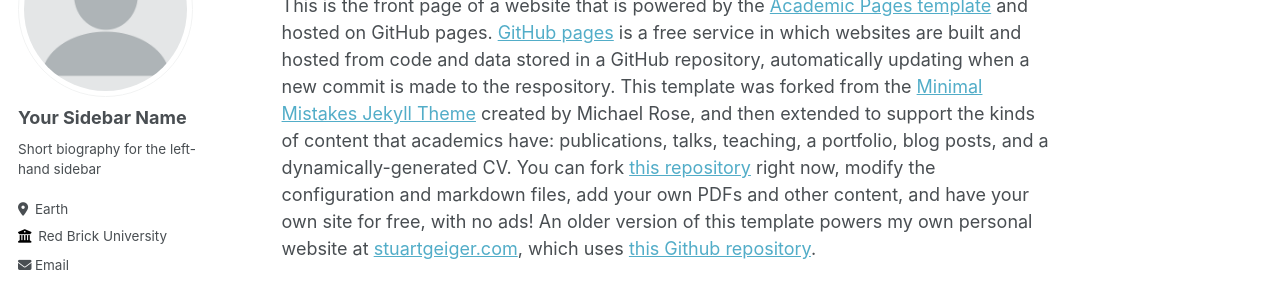
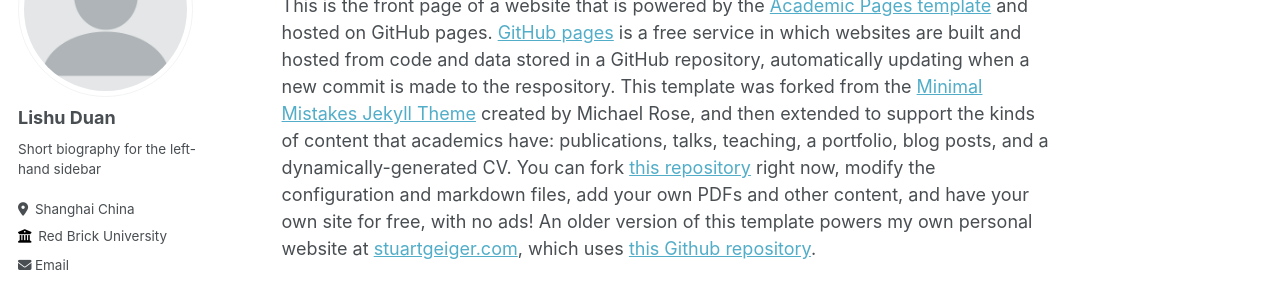
Before and after one commit to LishuDuan/LishuDuan, a Jekyll site: the page built from _pages/about.md, in a window 1280 px wide. Shown: the part 184-471 px from the top of the page. Built offline with Jekyll 4.4.1, drawn with Linux system fonts in a browser that asks for light colours; some web fonts are replaced.

Commit message:
Update _config.yml

```diff
--- a/_config.yml
+++ b/_config.yml
@@ -22,10 +22,10 @@ repository               : "academicpages/academicpages.github.io"
 author:
   # Biographic information
   avatar           : "profile.png"
-  name             : "Your Sidebar Name"
+  name             : "Lishu Duan"
   pronouns         : # example: "she/her"
   bio              : "Short biography for the left-hand sidebar"
-  location         : "Earth"
+  location         : "Shanghai China"
   employer         : "Red Brick University"
   uri              : # URL
   email            : "none@example.org"
```
